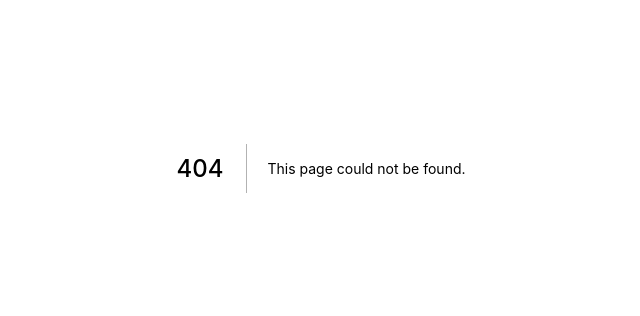
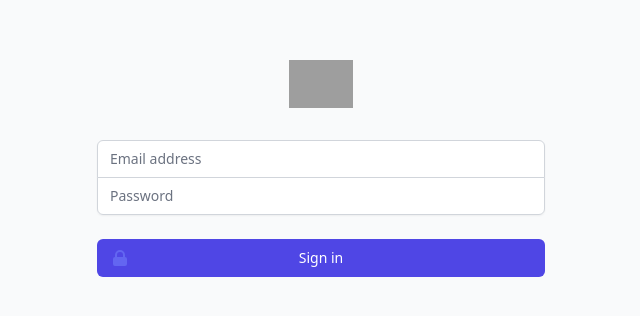
Before and after one commit to TechSavagery/kirschenman-field-reports, a Next.js app: page /login in a window 1280 px wide. Before the commit this address had no page. Shown: the part 232-548 px from the top of the page, without its empty margins (319-959 px from the left). Built offline with nearby package versions, Linux system fonts and the light colour scheme; grey boxes are pictures that could not be loaded; a web font is replaced by a local one.

Commit message:
- added login page - adjusted report header

```diff
--- a/components/hero-header.js
+++ b/components/hero-header.js
@@ -117,7 +117,7 @@
                   Kirschenman Field Reports
                 </span>{' '}
                 <span className="block text-indigo-600 xl:inline">
-                  Live Produce Reports
+                  Live Produce Data
                 </span>
               </h1>
               <p className="mt-3 text-base text-gray-500 sm:mt-5 sm:text-lg sm:max-w-xl sm:mx-auto md:mt-5 md:text-xl lg:mx-0">
@@ -135,7 +135,7 @@
                 </div>
                 <div className="mt-3 sm:mt-0 sm:ml-3">
                   <a
-                    href="#"
+                    href="/login"
                     className="w-full flex items-center justify-center px-8 py-3 border border-transparent text-base font-medium rounded-md text-indigo-700 bg-indigo-100 hover:bg-indigo-200 md:py-4 md:text-lg md:px-10"
                   >
                     Login
--- a/components/page-header.js
+++ b/components/page-header.js
@@ -200,13 +200,13 @@
               <div>
                 <a
                   href="#"
-                  className="w-full flex items-center justify-center px-4 py-2 border border-transparent rounded-md shadow-sm text-base font-medium text-white bg-indigo-600 hover:bg-indigo-700"
+                  className="w-full flex items-center justify-center px-4 py-10px border border-transparent rounded-md shadow-sm text-base font-medium text-white bg-indigo-600 hover:bg-indigo-700"
                 >
                   Dashboard
                 </a>
                 <a
                   href="#"
-                  className="w-full flex items-center justify-center px-4 py-2 border border-transparent rounded-md shadow-sm text-base font-medium text-white bg-indigo-600 hover:bg-indigo-700"
+                  className="w-full flex items-center justify-center px-4 py-10px border border-transparent rounded-md shadow-sm text-base font-medium text-white bg-indigo-600 hover:bg-indigo-700"
                 >
                   Contact
                 </a>
--- a/components/post-body.js
+++ b/components/post-body.js
@@ -15,6 +15,7 @@
   lot,
   blockNumber,
   images,
+  date
 }) {
   return (
     <div className="bg-white">
@@ -31,8 +32,8 @@
               <dd className="mt-2 text-sm text-gray-500">{lot ? lot.name : "N/A"}</dd>
             </div>
             <div key={brix} className="border-t border-gray-200 pt-4">
-              <dt className="font-medium text-gray-900">Block</dt>
-              <dd className="mt-2 text-sm text-gray-500">{blockNumber ? blockNumber : "xxxxxxx"}</dd>
+              <dt className="font-medium text-gray-900">Inpection Date</dt>
+              <dd className="mt-2 text-sm text-gray-500">{date ? date : "xxxxxxx"}</dd>
             </div>
             <div key={brix} className="border-t border-gray-200 pt-4">
               <dt className="font-medium text-gray-900">Brix</dt>
--- a/components/report-card.js
+++ b/components/report-card.js
@@ -10,21 +10,21 @@
 }) {
   return (
     <a
-      key={week + Math.random(100)}
+      key={mainImage.asset._ref}
       href={'/reports/' + slug}
       className="group"
     >
       <div className="w-full aspect-w-1 aspect-h-1 bg-gray-200 rounded-lg overflow-hidden xl:aspect-w-7 xl:aspect-h-8">
         <img
           src={imageBuilder(mainImage).width(280).height(320).url()}
-          alt={mainImage.asset._ref}
+          alt={}
           className="w-full h-full object-center object-cover group-hover:opacity-75"
         />
       </div>
       <h3 className="mt-4 text-sm text-gray-700">{lot ? lot.name : 'N/A'}</h3>
       <h3 className="mt-1 text-sm text-gray-700">
         {week ? week.toUpperCase().replace('EEK-', '') : 'N/A'} -{' '}
-        {new Date(inspectionDate).getFullYear()}
+        {new Date(inspectionDate).getFullYear()} -{' '} {inspectionDate}
       </h3>
       <p className="mt-1 text-lg font-medium text-gray-900">
         {label ? label.name : 'N/A'} - {variety ? variety.name : 'N/A'}
--- a/components/report-header.js
+++ b/components/report-header.js
@@ -4,6 +4,8 @@
 } from '@heroicons/react/outline';
 import markdownStyles from './markdown-styles.module.css';
 import BlockContent from '@sanity/block-content-to-react';
+import { imageBuilder } from '../lib/sanity';
+
 
 export default function ReportHeader({
   week,
@@ -72,10 +74,12 @@
       <div className="lg:absolute lg:inset-y-0 lg:right-0 lg:w-1/2">
         <img
           className="h-56 w-full object-cover sm:h-72 md:h-96 lg:w-full lg:h-full"
-          src={mainImage}
+          src={imageBuilder(mainImage).width(720).height(554).url()}
           alt=""
         />
       </div>
     </div>
   );
 }
+
+//
--- a/package.json
+++ b/package.json
@@ -18,6 +18,7 @@
     "@sanity/client": "^2.8.0",
     "@sanity/image-url": "^0.140.19",
     "@tailwindcss/aspect-ratio": "^0.2.1",
+    "@tailwindcss/forms": "^0.3.3",
     "classnames": "^2.2.6",
     "date-fns": "^2.15.0",
     "next": "^10.2.0",
--- /dev/null
+++ b/pages/login.js
@@ -0,0 +1,62 @@
+import { LockClosedIcon } from '@heroicons/react/solid'
+
+export default function Example() {
+  return (
+    <div className="min-h-screen flex items-center justify-center bg-gray-50 py-12 px-4 sm:px-6 lg:px-8">
+      <div className="max-w-md w-full space-y-8">
+        <div>
+          <img
+            className="mx-auto h-12 w-auto"
+            src="https://tailwindui.com/img/logos/workflow-mark-indigo-600.svg"
+            alt="Workflow"
+          />
+        </div>
+        <form className="mt-8 space-y-6" action="#" method="POST">
+          <input type="hidden" name="remember" defaultValue="true" />
+          <div className="rounded-md shadow-sm -space-y-px">
+            <div>
+              <label htmlFor="email-address" className="sr-only">
+                Email address
+              </label>
+              <input
+                id="email-address"
+                name="email"
+                type="email"
+                autoComplete="email"
+                required
+                className="appearance-none rounded-none relative block w-full px-3 py-2 border border-gray-300 placeholder-gray-500 text-gray-900 rounded-t-md focus:outline-none focus:ring-indigo-500 focus:border-indigo-500 focus:z-10 sm:text-sm"
+                placeholder="Email address"
+              />
+            </div>
+            <div>
+              <label htmlFor="password" className="sr-only">
+                Password
+              </label>
+              <input
+                id="password"
+                name="password"
+                type="password"
+                autoComplete="current-password"
+                required
+                className="appearance-none rounded-none relative block w-full px-3 py-2 border border-gray-300 placeholder-gray-500 text-gray-900 rounded-b-md focus:outline-none focus:ring-indigo-500 focus:border-indigo-500 focus:z-10 sm:text-sm"
+                placeholder="Password"
+              />
+            </div>
+          </div>
+
+          <div>
+            <button
+              type="submit"
+              className="group relative w-full flex justify-center py-2 px-4 border border-transparent text-sm font-medium rounded-md text-white bg-indigo-600 hover:bg-indigo-700 focus:outline-none focus:ring-2 focus:ring-offset-2 focus:ring-indigo-500"
+            >
+              <span className="absolute left-0 inset-y-0 flex items-center pl-3">
+                <LockClosedIcon className="h-5 w-5 text-indigo-500 group-hover:text-indigo-400" aria-hidden="true" />
+              </span>
+              Sign in
+            </button>
+          </div>
+        </form>
+      </div>
+    </div>
+  )
+}
--- a/pages/reports/[slug].js
+++ b/pages/reports/[slug].js
@@ -56,14 +56,13 @@
                 lot={post.lot}
                 blockNumber={post.blockNumber}
                 images={post.images}
+                date={post.date}
               />
             </article>
 
             <Comments comments={post.comments} />
             <Form _id={post._id} />
-
-            <SectionSeparator />
-            {morePosts.length > 0 && <MoreStories posts={morePosts} />}
+            <DashboardFooter/>
           </>
         )}
       </Container>
--- a/tailwind.config.js
+++ b/tailwind.config.js
@@ -4,6 +4,7 @@
 module.exports = {
   plugins: [
     require('@tailwindcss/aspect-ratio'),
+    require('@tailwindcss/forms'),
   ],
   purge: ['./pages/**/*.{js,ts,jsx,tsx}', './components/**/*.{js,ts,jsx,tsx}'],
   theme: {
```
Also changed, not shown: 2 other files (tests, documents, lock files or other folders).
